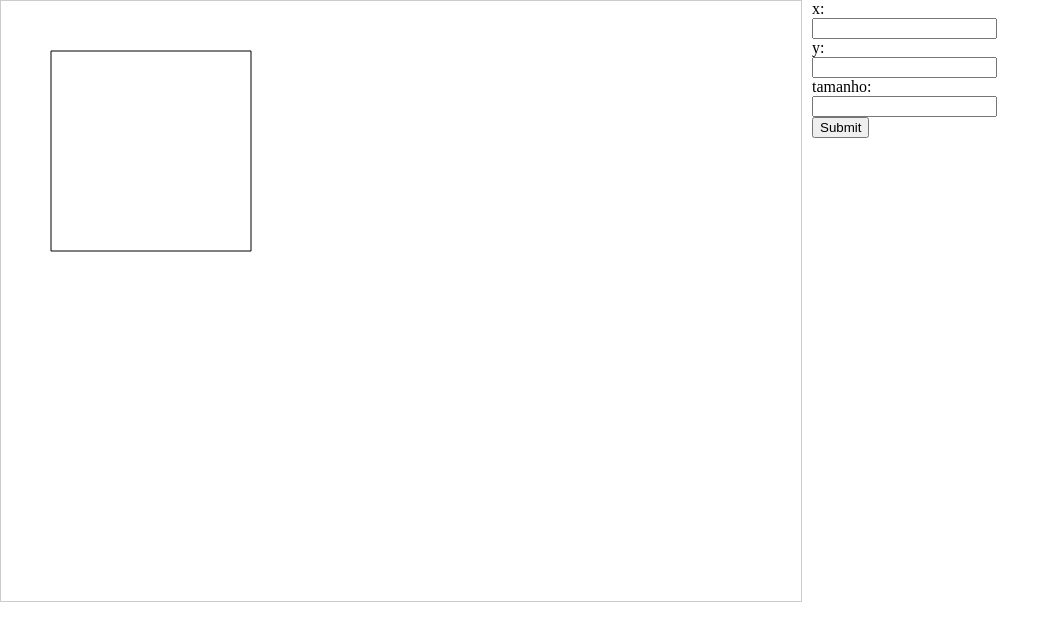
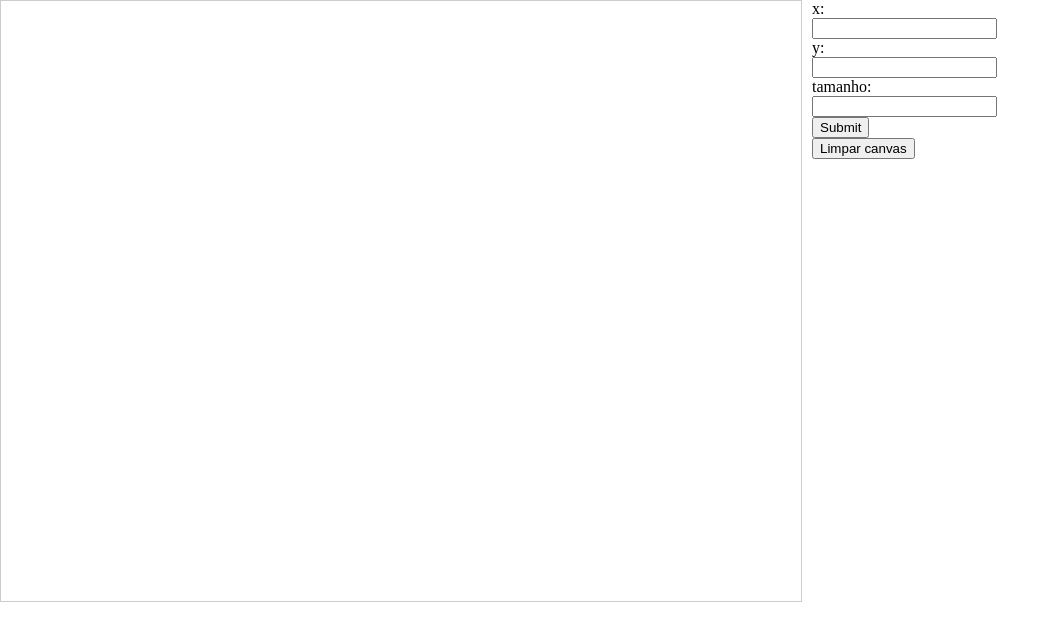
Before and after one commit to willybarro/TransformacaoDeObjetos, a plain HTML site: page index.html in a window 1280 px wide. Both pictures are taken after a click on the input 840 px from the left and 127 px from the top of the page. Shown: the whole page, without its empty margins (0-1060 px from the left). Drawn offline with Linux system fonts and the light colour scheme.

Commit message:
Funcao para limpar o canvas

```diff
--- a/index.html
+++ b/index.html
@@ -29,6 +29,7 @@
 		</div>
 
 		<input type="submit" id="submitButton" onclick="submitFunction()" />
+		<input type="button" id="cleanCanvas" onclick="cleanCanvas()" value="Limpar canvas"/>
 	</div>
 	<script>
 		var canvas = document.getElementById('myCanvas');
@@ -75,7 +76,14 @@
 		}
 
 		function submitFunction() {
-			drawSquare(50, 50, 200);
+			var x = document.getElementById('x').value;
+			var y = document.getElementById('y').value;
+			var size = document.getElementById('tamanho').value;
+			drawSquare(x, y, size);
+		}
+
+		function cleanCanvas() {
+			context.clearRect(0, 0, canvas.width, canvas.height);
 		}
 
 	</script>
```
Also changed, not shown: 1 other file.
